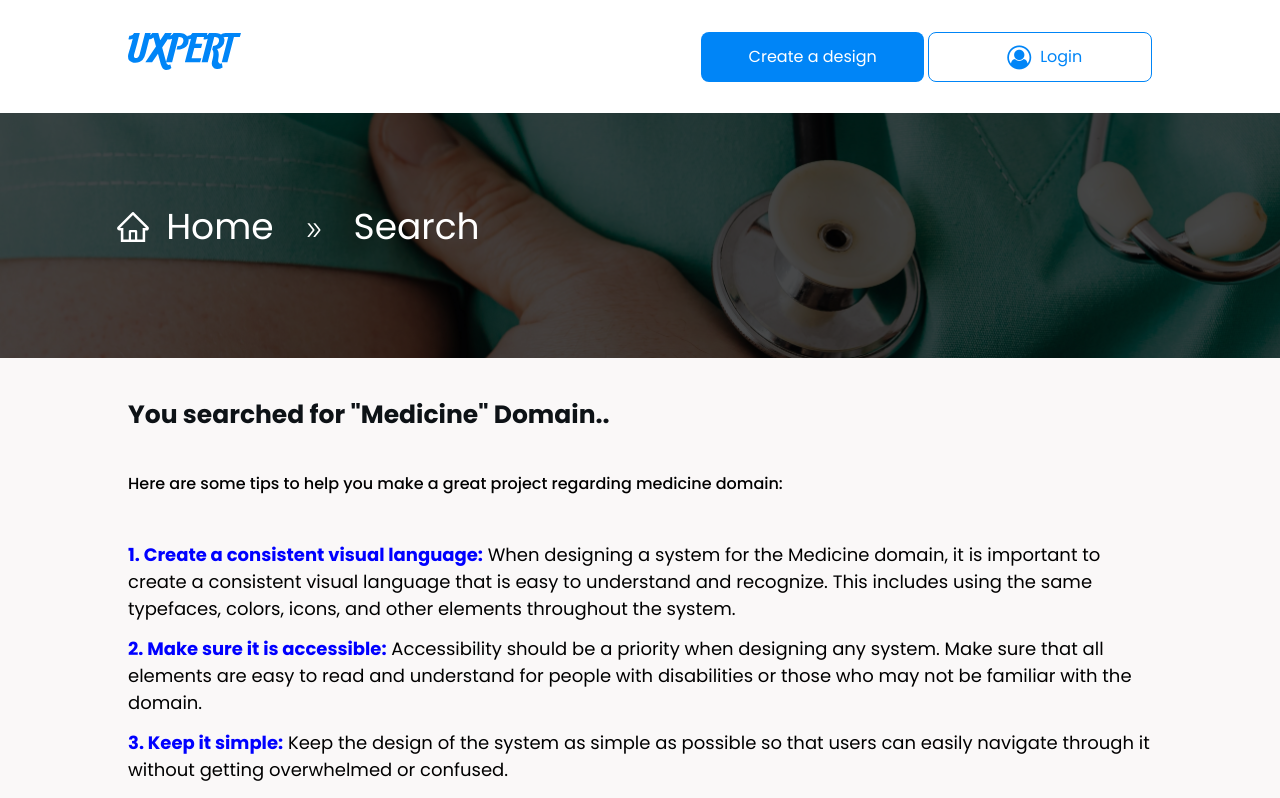
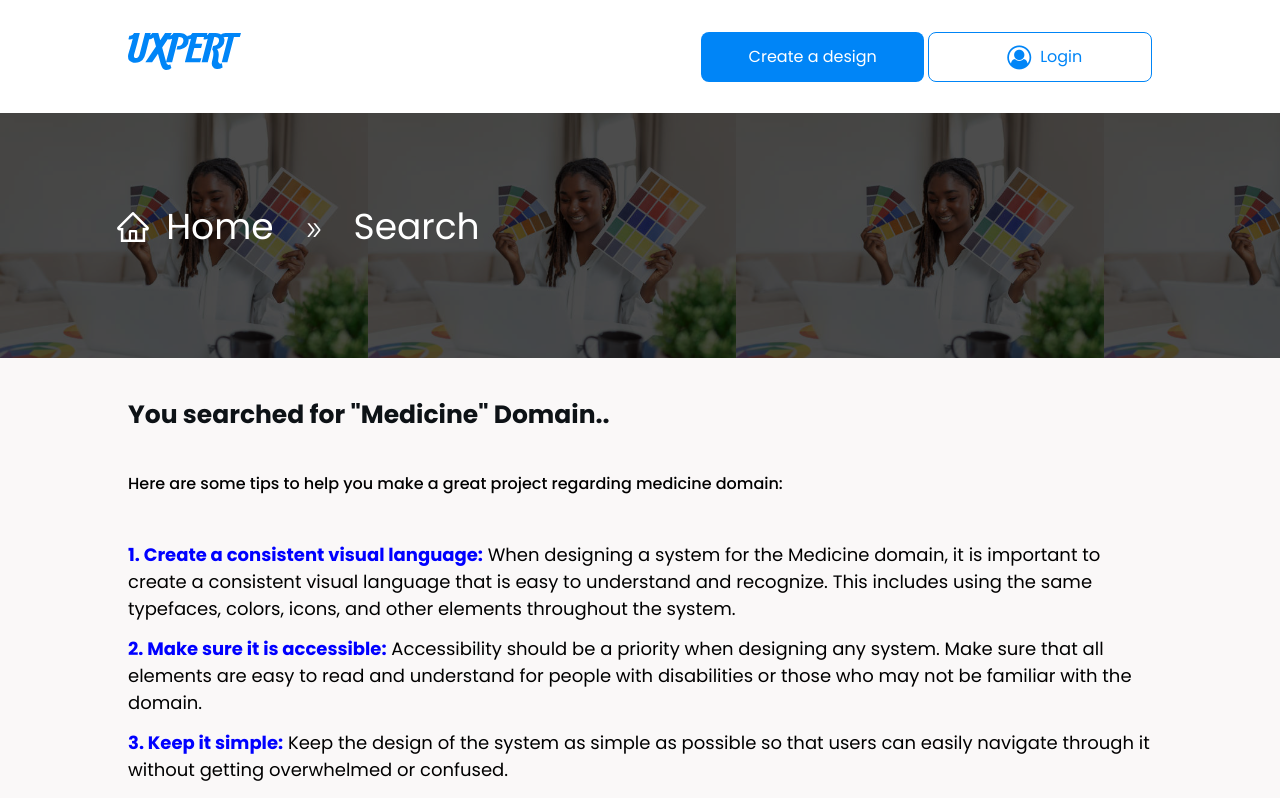
Before and after one commit to MustafaElgmal/Ux_expert, a React (Create React App) app: page /search in a window 1280 px wide. Shown: the top 798 px of the page. Built offline with nearby package versions, Linux system fonts and the light colour scheme.

Commit message:
Add photos of serach

```diff
--- a/src/component/landing2/landing2.css
+++ b/src/component/landing2/landing2.css
@@ -1,7 +1,7 @@
 .landing2{
-    background-image: url(/assets/pexels-karolina-grabowska-4021775.png);
-    background-size:cover;
-    background-repeat: no-repeat;
+    background-image: url(/assets/istockphoto-1406900415-1000x1000.jpg);
+    background-size:contain;
+    background-repeat: repeat;
     background-color: rgba(0, 0, 0, 0.7);
     background-blend-mode: multiply;
     height: 245px;
```
Also changed, not shown: assets/istockphoto-1384890284-612x612.jpg (added), assets/istockphoto-1406900415-1000x1000.jpg (added).
